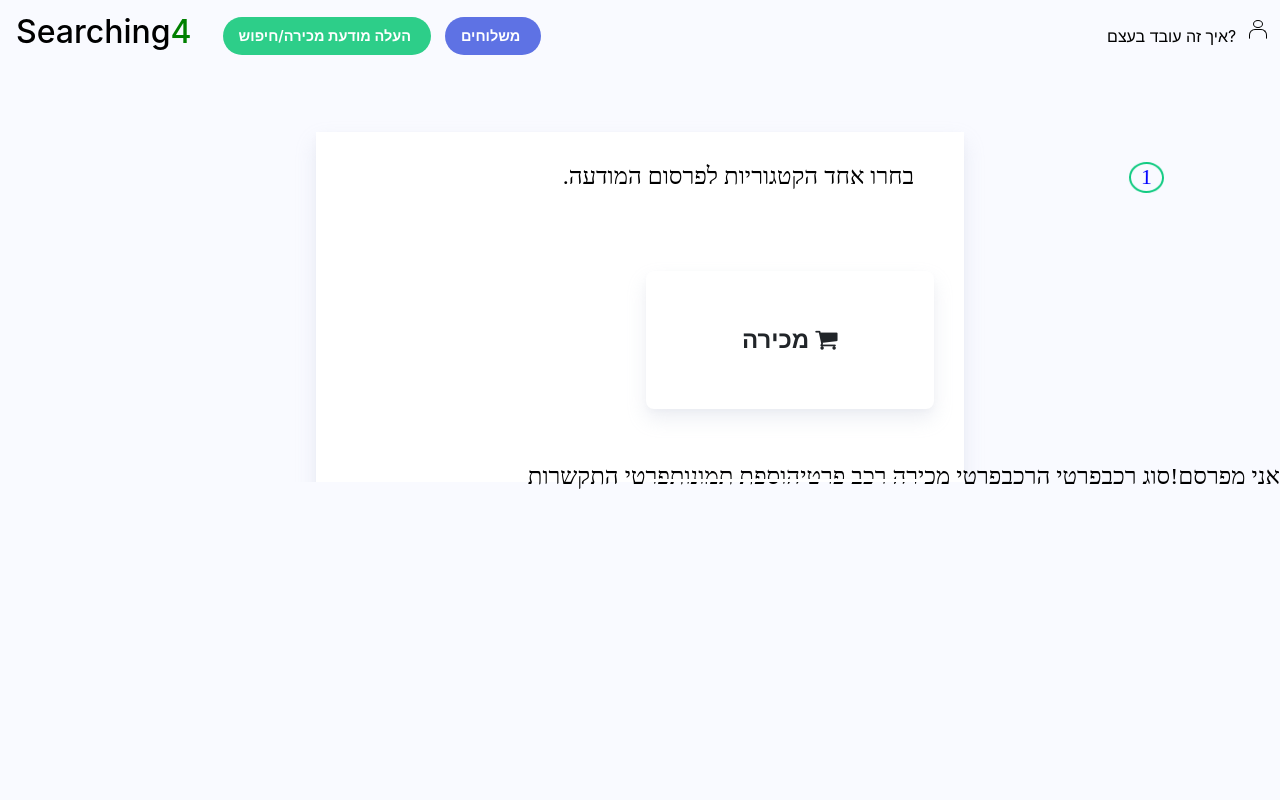
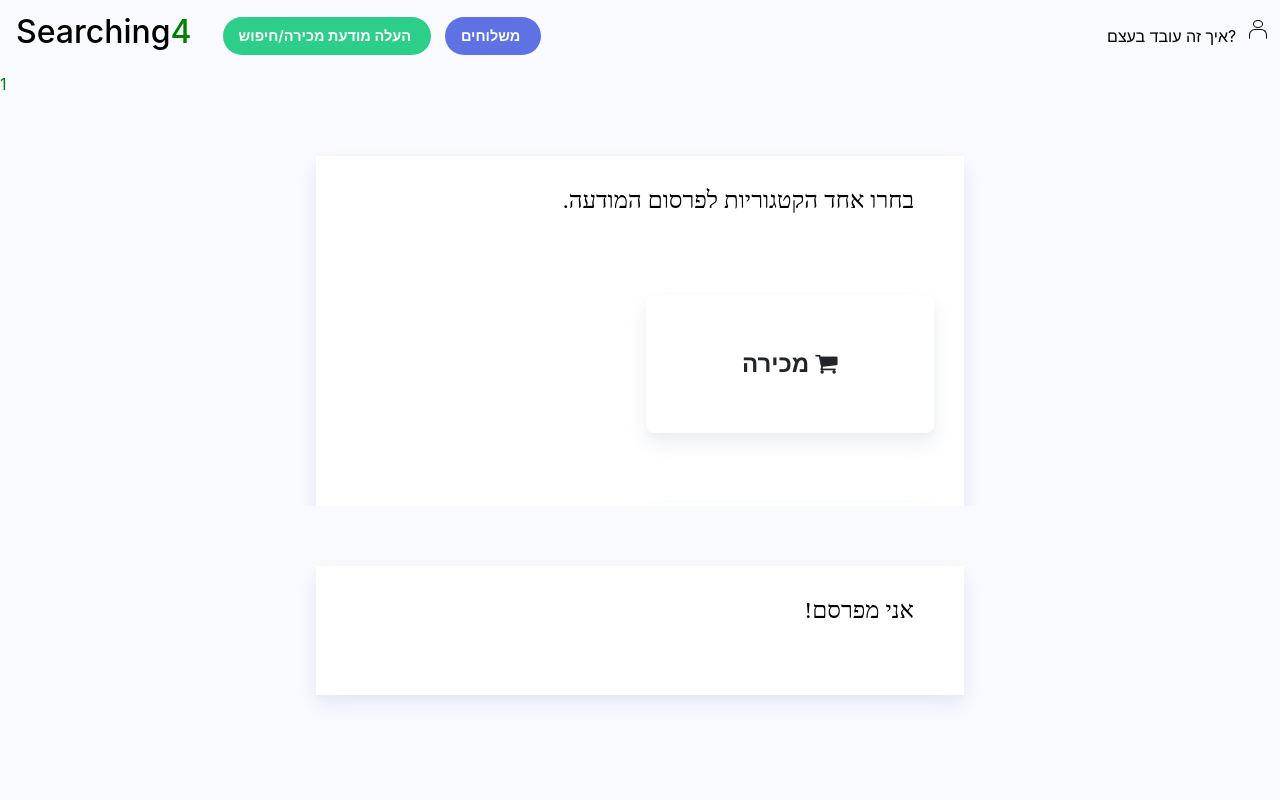
Before and after one commit to idanbe11/Searching, a plain HTML site: page upload.html in a window 1280 px wide. Shown: the top 800 px of the page. Drawn offline with nearby package versions, Linux system fonts and the light colour scheme.

Commit message:
Update style.css

```diff
--- a/css/style.css
+++ b/css/style.css
@@ -20,36 +20,67 @@ margin: 60px 316px 50px 316px;
 visibility: hidden;
 box-shadow: 0 3px 5px 0 rgb(154 160 185 / 5%), 0 10px 20px 0 rgb(166 173 201 / 20%);
 
+}
 
 
-}
+.step2{
+  background-color: white;
+  padding: 50px 50px 50px 50px;
+  margin: 60px 316px 50px 316px;
+  visibility: hidden;
+  box-shadow: 0 3px 5px 0 rgb(154 160 185 / 5%), 0 10px 20px 0 rgb(166 173 201 / 20%);
 
-/*  icon color  */
-.num{
-direction: rtl;
-height: 31px;
-width: 35px;
-line-height: 25px;
-position: absolute;
-margin-right: -86.5%;
-border-radius: 50px;
-color: #0fca80;
-text-align: center;
-border: 2px solid #0fca80;
-font-family: Rubik;
-font-size: 18px;
-font-weight: 500;
-}
+  }
+  .new-place-wrapper-steps2 {
+    animation-name: newplace;
+    animation-duration: 1.5s;
+    animation-fill-mode: forwards;
+    animation-delay: 2.8s;
+    animation-timing-function: linear;
+    overflow: hidden;
+  }
 
-/*  icon number  */
-.number{
-direction: rtl;
-line-height: 25px;
-color:blue;
-text-align: center;
-font-size: 22px;
-font-weight: 540;
-}
+  .step2  {
+
+    animation-name: newplace;
+    animation-duration: 1.5s;
+    animation-fill-mode: forwards;
+    animation-delay: 2.8s;
+    animation-timing-function: linear;
+    overflow: hidden;
+
+
+    visibility: hidden;
+    animation:  0s linear 2.8s forwards container-btn;
+  }
+
+
+
+  @keyframes  new-place-wrapper-steps2 {
+    0% {
+      max-height: 0px;
+    }
+    100% {
+      max-height: 410px;
+
+    }
+  }
+
+
+@keyframes steps2 {
+  from {
+   max-height: 0px;
+   }
+   to {
+     background-color: white;
+     padding: 50px 50px 50px 50px;
+     margin: 60px 316px 50px 316px;
+     visibility: visible;
+     max-height: 410px;
+   }
+ }
+
+
 
 /*  title h2 (בחרו אחד מתת הקטגוריות לפרסום מודעת החיפוש.)*/
 .titles{
@@ -69,30 +100,10 @@ float: right;
 
 
 
-@keyframes roll {
-  from {
-    transform: translateY(90px) ;
-  }
-  to {
-    right: 119%;
-
-    transform: translate(300px, 90px) rotate(-359deg);
-  }
-}
 
 
-.num  {
-  height: 31px;
-  width: 35px;
-  right: 87%;
 
 
-  color: #0fca80;
-
-  border-radius: 50%;
-
-  animation: roll 2.6s  ease forwards;
-}
 
 
 
@@ -124,22 +135,22 @@ float: right;
   animation-name: newplace;
   animation-duration: 1s;
   animation-fill-mode: forwards;
-  animation-delay: 3s;
+  animation-delay: 2s;
   animation-timing-function: linear;
   overflow: hidden;
 }
-.container-btn{
+.container-btn  {
 
   animation-name: newplace;
   animation-duration: 1s;
   animation-fill-mode: forwards;
-  animation-delay: 3s;
+  animation-delay: 2s;
   animation-timing-function: linear;
   overflow: hidden;
 
 
   visibility: hidden;
-  animation:  0s linear 3.1s forwards container-btn ;
+  animation:  0s linear 2s forwards container-btn ;
 }
 
 
```
